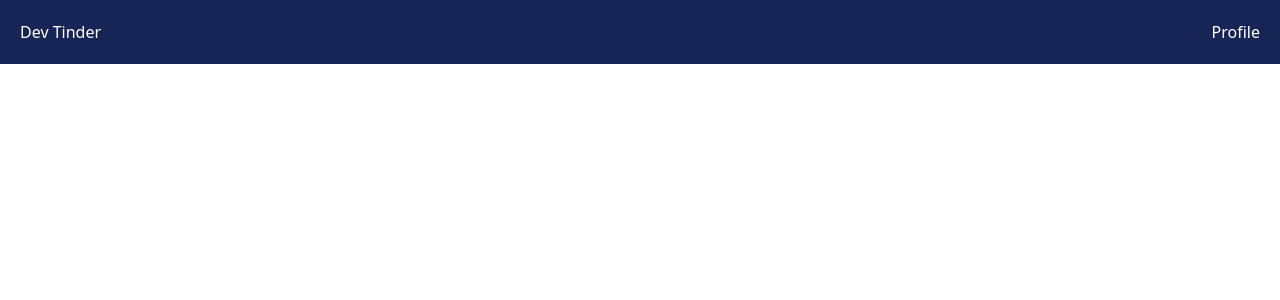
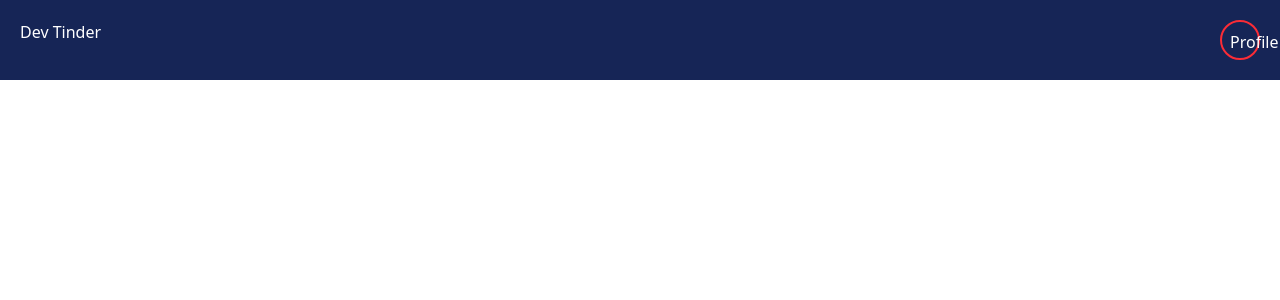
Before and after one commit to narendratomar45/devTinderFrontend, a React (Vite) app: page / in a window 1280 px wide. Shown: the top 300 px of the page. Built offline with nearby package versions, Linux system fonts and the light colour scheme.

Commit message:
Updated Navbar component

```diff
--- a/src/Components/Navbar.jsx
+++ b/src/Components/Navbar.jsx
@@ -4,7 +4,9 @@ const Navbar = () => {
   return (
     <div className=" flex justify-between p-5 bg-blue-950 text-white">
       <div>Dev Tinder</div>
-      <div>Profile</div>
+      <div className=" w-10 h-10 border-2 border-red-500 rounded-full p-2">
+        Profile
+      </div>
     </div>
   );
 };
```
